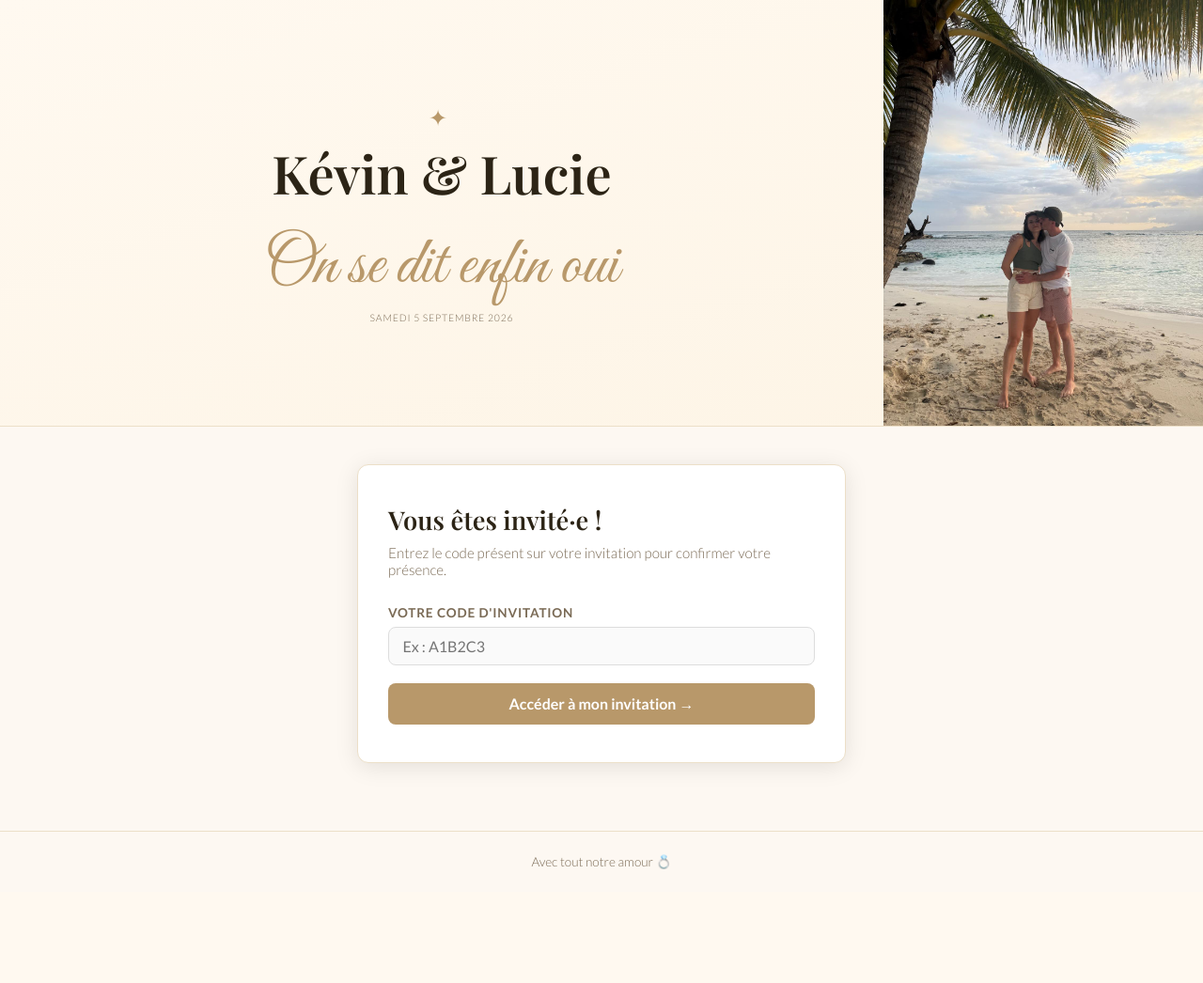
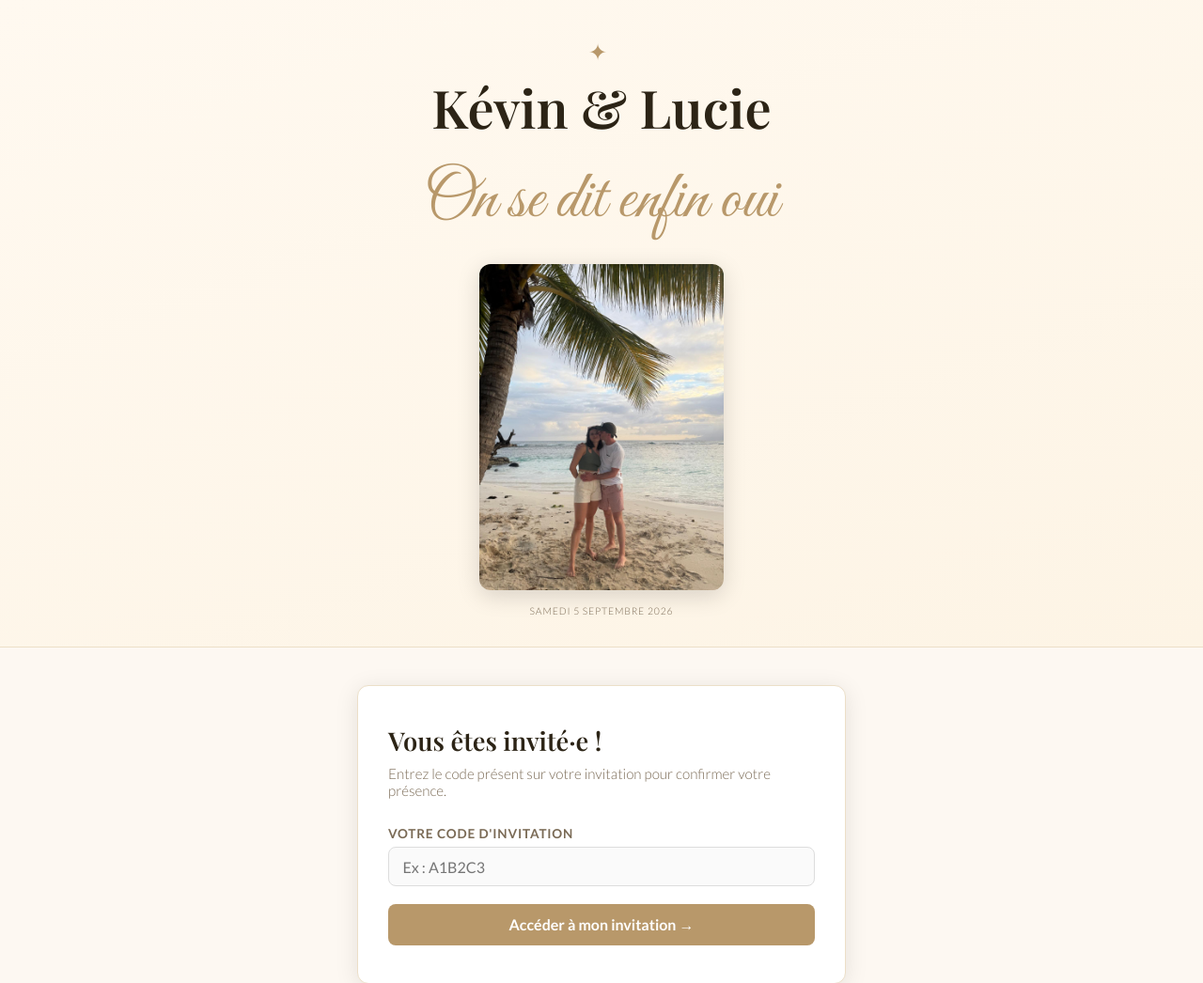
Before and after one commit to armshivb/mariage-rsvp, a FastAPI app: page / in a window 1280 px wide. Shown: the top 1046 px of the page at 94% size. Before the commit the page ends 925 px from the top, so only its background shows below. Run offline with FastAPI, Linux system fonts and the light colour scheme; some web fonts are replaced.

Commit message:
photo centree entre citation et date, taille naturelle

```diff
--- a/static/style.css
+++ b/static/style.css
@@ -26,38 +26,21 @@ body {
 
 /* ── Header ───────────────────────────────────────────────────────── */
 header {
-  display: flex;
-  align-items: stretch;
+  text-align: center;
+  padding: 2.5rem 1rem 2rem;
   background: linear-gradient(160deg, #fff9f0 0%, #fdf4e5 100%);
   border-bottom: 1px solid #ecdfc8;
-  min-height: 320px;
-}
-
-.header-text {
-  flex: 1;
   display: flex;
   flex-direction: column;
   align-items: center;
-  justify-content: center;
-  padding: 3rem 2rem;
-  text-align: center;
 }
 
 .header-photo {
-  flex-shrink: 0;
-  width: 340px;
-}
-
-.header-photo img {
-  width: 100%;
-  height: 100%;
-  object-fit: cover;
-  display: block;
-}
-
-@media (max-width: 700px) {
-  header { flex-direction: column; }
-  .header-photo { width: 100%; height: 250px; }
+  width: 260px;
+  height: auto;
+  border-radius: 12px;
+  box-shadow: 0 6px 24px rgba(0,0,0,.15);
+  margin: 1.2rem 0 1rem;
 }
 
 .header-deco { font-size: 1.5rem; color: var(--gold); letter-spacing: .5rem; }
--- a/templates/base.html
+++ b/templates/base.html
@@ -11,15 +11,11 @@
 </head>
 <body>
   <header>
-    <div class="header-text">
-      <div class="header-deco">✦</div>
-      <h1 class="couple-name">{{ couple }}</h1>
-      <p class="wedding-quote">On se dit enfin oui</p>
-      <p class="wedding-info">{{ date }}</p>
-    </div>
-    <div class="header-photo">
-      <img src="/static/kevin_lucie.jpg" alt="Kévin & Lucie" />
-    </div>
+    <div class="header-deco">✦</div>
+    <h1 class="couple-name">{{ couple }}</h1>
+    <p class="wedding-quote">On se dit enfin oui</p>
+    <img class="header-photo" src="/static/kevin_lucie.jpg" alt="Kévin & Lucie" />
+    <p class="wedding-info">{{ date }}</p>
   </header>
   <main class="{% block main_class %}{% endblock %}">
     {% block content %}{% endblock %}
```
